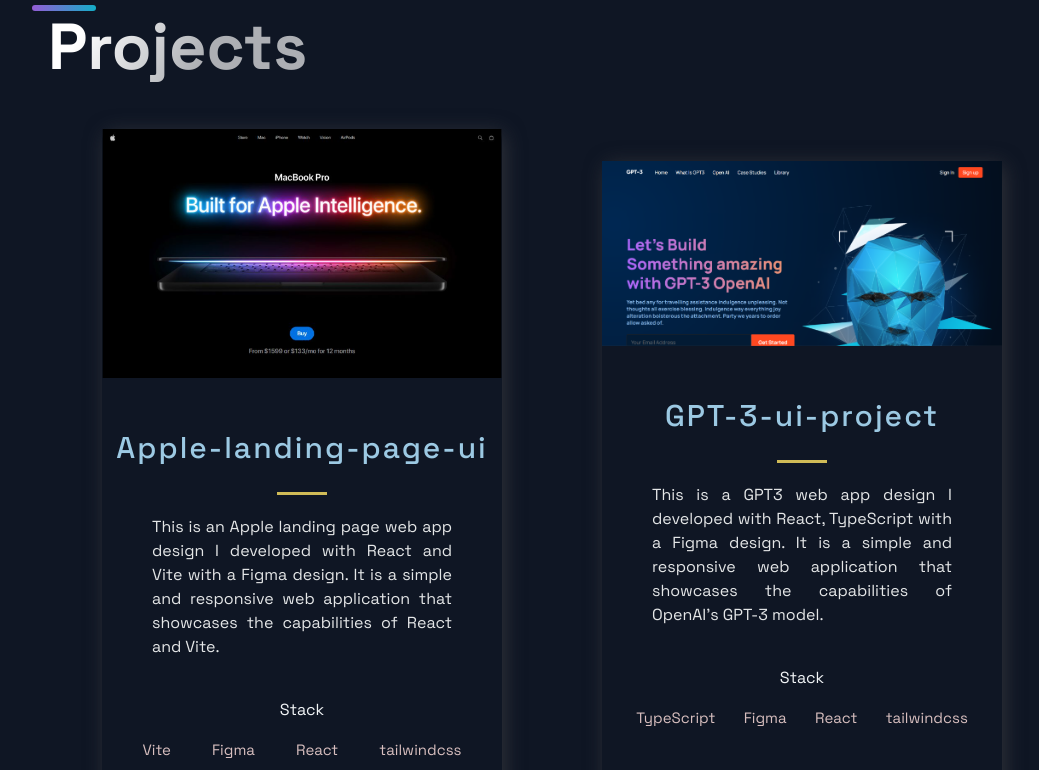
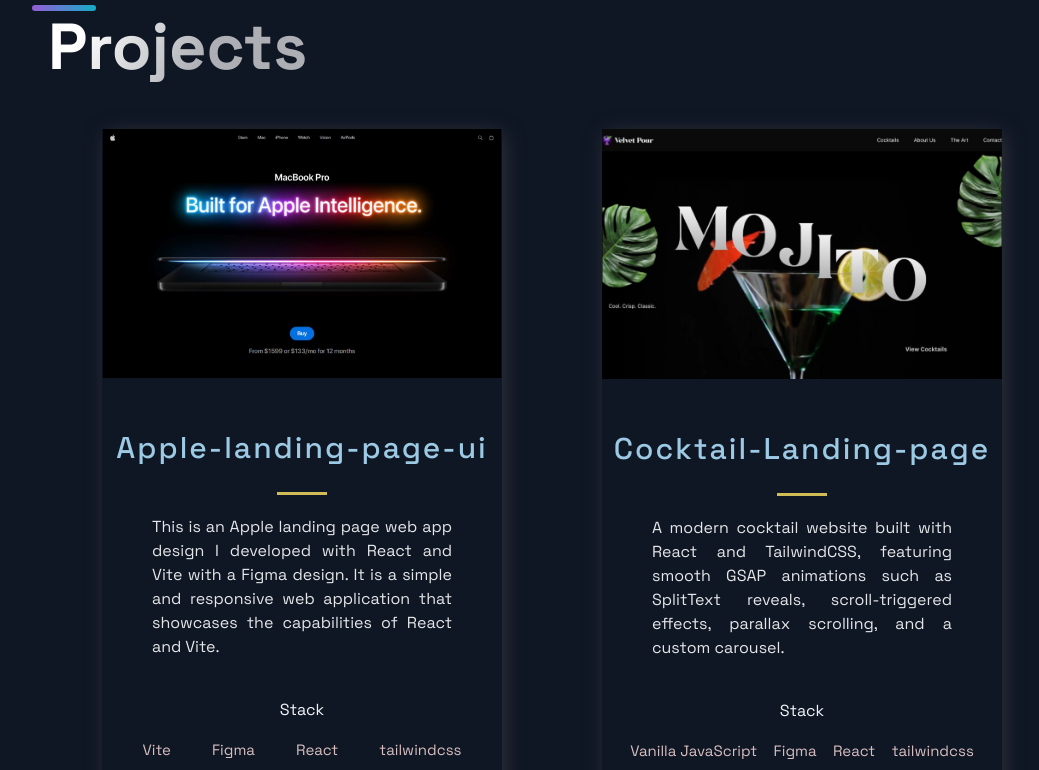
Before and after one commit to Nkurclebert/My-Portfolio, a Next.js app: page / in a window 1280 px wide. Shown: the part 1360-2130 px from the top of the page, without its empty margins (88-1127 px from the left). Built offline with nearby package versions, Linux system fonts and the light colour scheme.

Commit message:
Added a new project

```diff
--- a/src/constants/constants.js
+++ b/src/constants/constants.js
@@ -10,6 +10,16 @@
     id: 0,
   },
   {
+    title: "Cocktail-Landing-page",
+    description:
+      "A modern cocktail website built with React and TailwindCSS, featuring smooth GSAP animations such as SplitText reveals, scroll-triggered effects, parallax scrolling, and a custom carousel. ",
+    image: "/images/8.png",
+    tags: ["Vanilla JavaScript", "Figma", "React", "tailwindcss"],
+    source: "https://github.com/Nkurclebert/GSAP_Landing_Page",
+    visit: "https://gsap-landing-page-blond.vercel.app/",
+    id: 1,
+  },
+  {
     title: "GPT-3-ui-project",
     description:
       "This is a GPT3 web app design I developed with React, TypeScript with a Figma design. It is a simple and responsive web application that showcases the capabilities of OpenAI's GPT-3 model. ",
@@ -17,7 +27,7 @@
     tags: ["TypeScript", "Figma", "React", "tailwindcss"],
     source: "https://github.com/Nkurclebert/GPT3-UI-Project",
     visit: "https://gpt-3-ui-project-alpha.vercel.app/",
-    id: 0,
+    id: 2,
   },
   {
     title: "Restaurant-website-ui",
@@ -27,7 +37,7 @@
     tags: ["React", "TypeScript", "Figma", "tailwindcss"],
     source: "https://github.com/Nkurclebert/Restaurant-website-UI-",
     visit: "https://restaurant-website-ui-seven.vercel.app/",
-    id: 1,
+    id: 3,
   },
   {
     title: "Modern-Bank-UI",
@@ -37,7 +47,7 @@
     tags: ["React", "WebRTC"],
     source: "https://github.com/Nkurclebert/Modern-bank-UI",
     visit: "https://modern-bank-ui-bice.vercel.app/",
-    id: 2,
+    id: 4,
   },
   {
     title: "Banking-Application",
@@ -47,7 +57,7 @@
     tags: ["ReactHook form", "Typescript", "Zod", "Next.js"],
     source: "https://github.com/Nkurclebert/banking-application",
     visit: "https://banking-application-steel.vercel.app",
-    id: 3,
+    id: 5,
   },
   {
     title: "Macbook-portfolio",
@@ -57,7 +67,7 @@
     tags: ["Vite", "Figma", "React", "tailwindcss"],
     source: "https://github.com/Nkurclebert/MacOs_Portfolio",
     visit: "https://mac-os-portfolio-lemon-eta.vercel.app/",
-    id: 3,
+    id: 6,
   },
 ];
 
```
Also changed, not shown: public/images/8.png (added).
